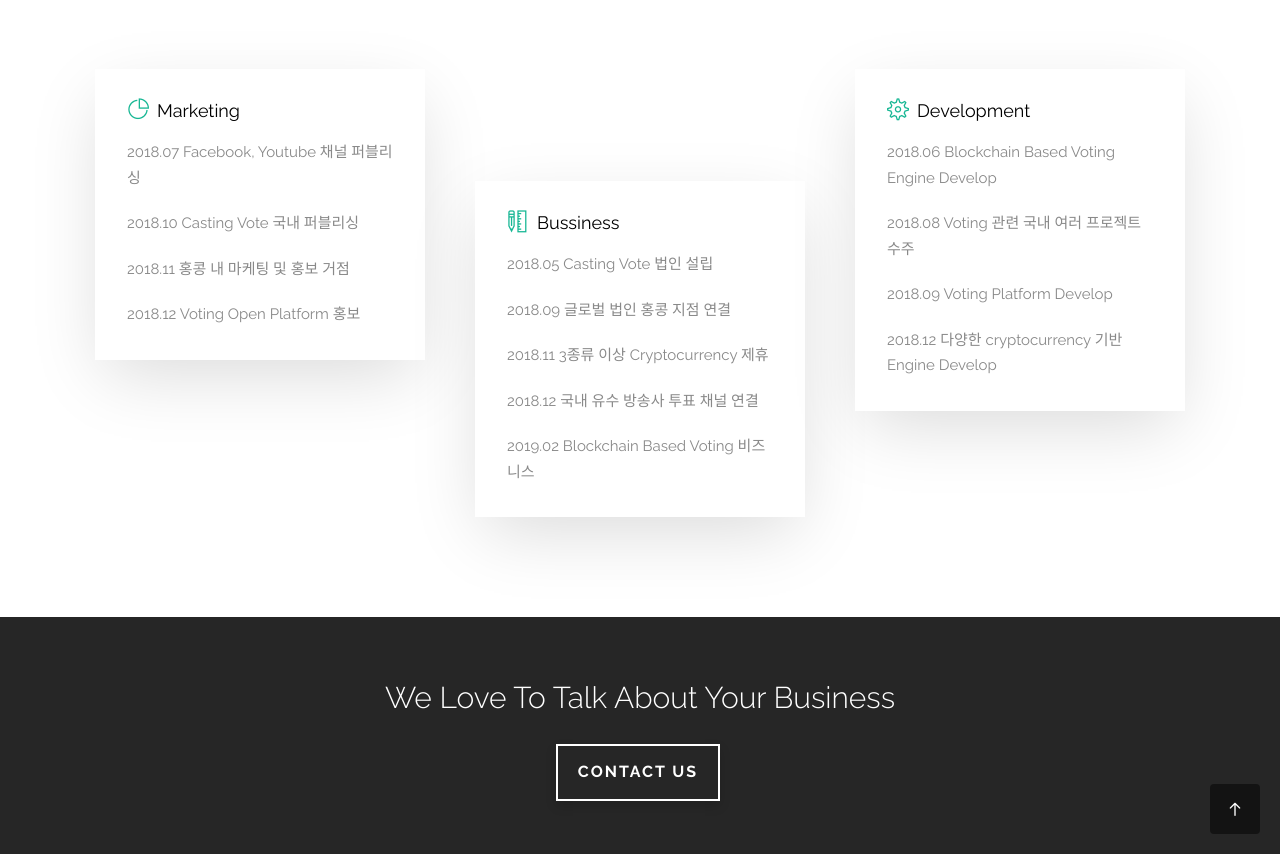
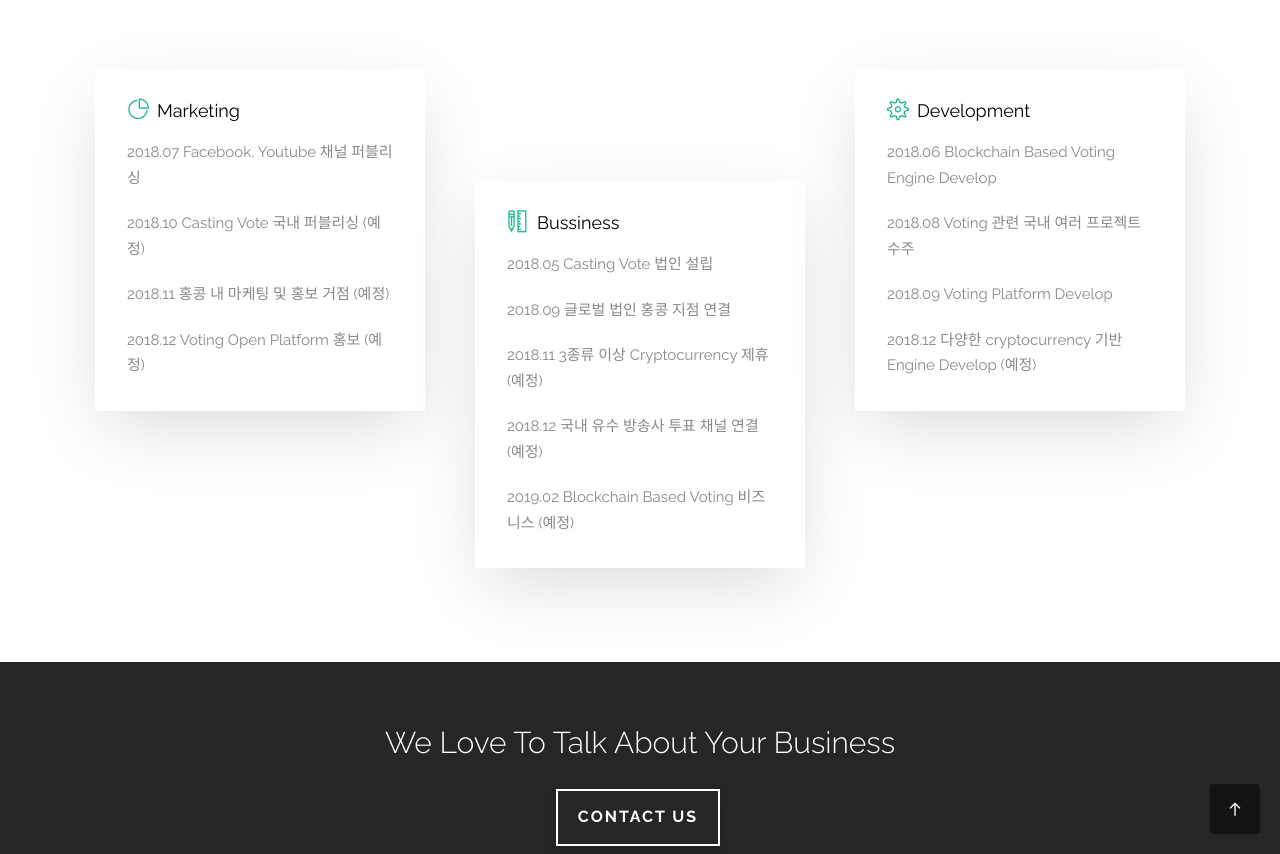
Before and after one commit to castvot/castvot.github.io, a Jekyll site: the page built from index.html, in a window 1280 px wide and 900 px high, scrolled down 2041 px, cut to the strip 46-900 px from the top of the window. Built offline with Jekyll 4.4.1, drawn with Linux system fonts in a browser that asks for light colours; some web fonts are replaced.

Commit message:
텍스트 추가
(예정)

```diff
--- a/index.html
+++ b/index.html
@@ -61,9 +61,9 @@
 						<div class="service">
 							<h3><i class="ti-pie-chart"></i> Marketing</h3>
 							<p>2018.07 Facebook, Youtube 채널 퍼블리싱</p>
-							<p>2018.10 Casting Vote 국내 퍼블리싱</p>
-							<p>2018.11 홍콩 내 마케팅 및 홍보 거점</p>
-							<p>2018.12 Voting Open Platform 홍보</p>
+							<p>2018.10 Casting Vote 국내 퍼블리싱 (예정)</p>
+							<p>2018.11 홍콩 내 마케팅 및 홍보 거점 (예정)</p>
+							<p>2018.12 Voting Open Platform 홍보 (예정)</p>
 						</div>
 					</div>
 					<div class="col-md-4 col-sm-4 service-wrap">
@@ -71,9 +71,9 @@
 							<h3><i class="ti-ruler-pencil"></i> Bussiness</h3>
 							<p>2018.05 Casting Vote 법인 설립</p>
 							<p>2018.09 글로벌 법인 홍콩 지점 연결</p>
-							<p>2018.11 3종류 이상 Cryptocurrency 제휴</p>
-							<p>2018.12 국내 유수 방송사 투표 채널 연결</p>
-							<p>2019.02 Blockchain Based Voting 비즈니스 </p>
+							<p>2018.11 3종류 이상 Cryptocurrency 제휴 (예정)</p>
+							<p>2018.12 국내 유수 방송사 투표 채널 연결 (예정)</p>
+							<p>2019.02 Blockchain Based Voting 비즈니스 (예정) </p>
 						</div>
 					</div>
 					<div class="col-md-4 col-sm-4 service-wrap">
@@ -82,7 +82,7 @@
 							<p>2018.06 Blockchain Based Voting Engine Develop</p>
 							<p>2018.08 Voting 관련 국내 여러 프로젝트 수주 </p>
 							<p>2018.09 Voting Platform Develop </p>
-							<p>2018.12 다양한 cryptocurrency 기반 Engine Develop</p>
+							<p>2018.12 다양한 cryptocurrency 기반 Engine Develop (예정)</p>
 						</div>
 					</div>
 
```
